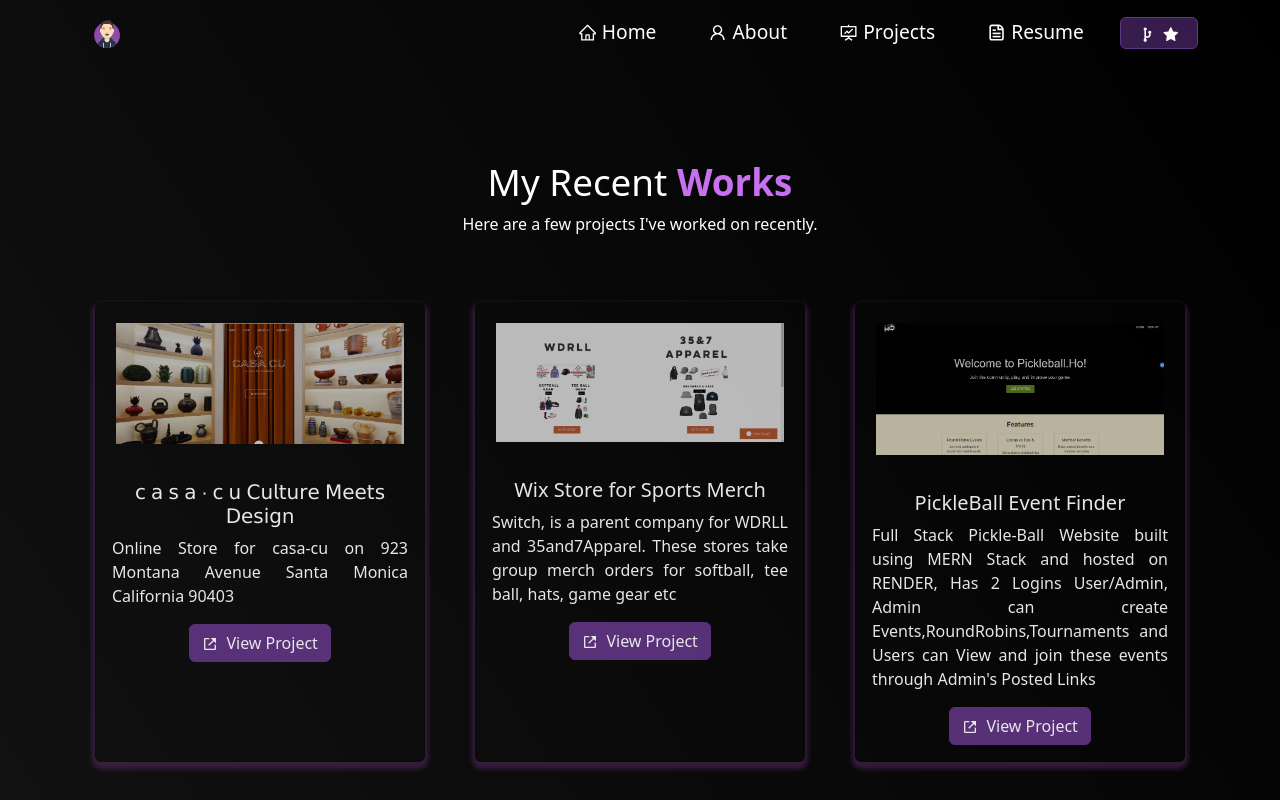
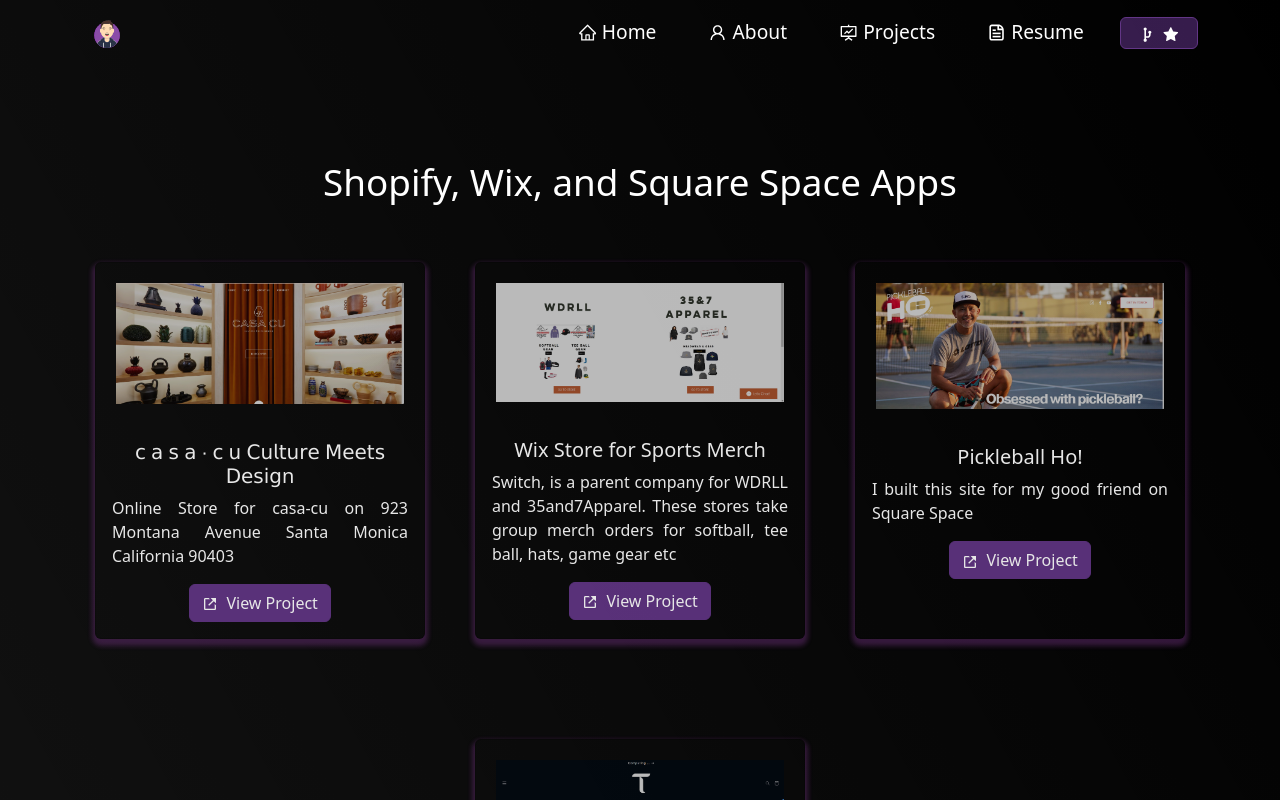
Before and after one commit to rakshith22-glitch/pfolio, a React (Create React App) app: page /project in a window 1280 px wide. Shown: the top 800 px of the page. Built offline with nearby package versions, Linux system fonts and the light colour scheme.

Commit message:
projects page

```diff
--- a/src/components/Projects/Projects.js
+++ b/src/components/Projects/Projects.js
@@ -10,20 +10,15 @@
 import portfolio from "../../Assets/Projects/portfolio.png";
 import casacu from "../../Assets/Projects/casacu.png";
 import switchstore from "../../Assets/Projects/switch.png";
+
 function Projects() {
   return (
     <Container fluid className="project-section">
       <Particle />
       <Container>
-        <h1 className="project-heading">
-          My Recent <strong className="purple">Works </strong>
-        </h1>
-        <p style={{ color: "white" }}>
-          Here are a few projects I've worked on recently.
-        </p>
+        <h2 className="project-heading">Shopify, Wix, and Square Space Apps</h2>
         <Row style={{ justifyContent: "center", paddingBottom: "10px" }}>
-
-        <Col md={4} className="project-card">
+          <Col md={4} className="project-card">
             <ProjectCard
               imgPath={casacu}
               isBlog={false}
@@ -44,28 +39,7 @@
             />
           </Col>
 
-        <Col md={4} className="project-card">
-            <ProjectCard
-              imgPath={pickleballho}
-              isBlog={false}
-              title="PickleBall Event Finder"
-              description="Full Stack Pickle-Ball Website built using MERN Stack and hosted on RENDER, Has 2 Logins User/Admin, Admin can create Events,RoundRobins,Tournaments and Users can View and join these events through Admin's Posted Links"
-              link="https://pbho-frotnend.onrender.com/"
-            />
-          </Col>
-
-
           <Col md={4} className="project-card">
-            <ProjectCard
-              imgPath={lovetoair}
-              isBlog={false}
-              title="LovetoAir"
-              description="A Review Website where buyers can air their grievances about their sellers. 1) CREATED DATABSE SCHEMA FROM SCRATCH USING MYSQL WORKBENCH 2)BACKEND-Node.js 3)FRONTEND-React "
-              link="https://lovetoair.com/"
-            />
-          </Col>
-
-           <Col md={4} className="project-card">
             <ProjectCard
               imgPath={ho}
               isBlog={false}
@@ -75,13 +49,37 @@
             />
           </Col>
 
-         <Col md={4} className="project-card">
+          <Col md={4} className="project-card">
             <ProjectCard
               imgPath={tao}
               isBlog={false}
               title="Ai For Social Good"
               description="This is a simple Shopify Merch Store for Crypto Currency $TAO, Built and modified existing free template and added credit, debit and crypto payment methods"
               link="https://taomerch.com/"
+            />
+          </Col>
+        </Row>
+
+        <h2 className="project-heading">Full Stack Apps</h2>
+        <Row style={{ justifyContent: "center", paddingBottom: "10px" }}>
+          <Col md={4} className="project-card">
+            <ProjectCard
+              imgPath={pickleballho}
+              isBlog={false}
+              title="PickleBall Event Finder"
+              description="Full Stack Pickle-Ball Website built using MERN Stack and hosted on RENDER, Has 2 Logins User/Admin,
+              Admin can create Events, RoundRobins, Tournaments and Users can View and join these events through Admin's Posted Links"
+              link="https://pbho-frotnend.onrender.com/"
+            />
+          </Col>
+
+          <Col md={4} className="project-card">
+            <ProjectCard
+              imgPath={lovetoair}
+              isBlog={false}
+              title="LovetoAir"
+              description="A Review Website where buyers can air their grievances about their sellers. 1) CREATED DATABSE SCHEMA FROM SCRATCH USING MYSQL WORKBENCH 2)BACKEND-Node.js 3)FRONTEND-React "
+              link="https://lovetoair.com/"
             />
           </Col>
 
@@ -104,7 +102,6 @@
               link="https://github.com/rakshith22-glitch/portfolio"
             />
           </Col>
-
         </Row>
       </Container>
     </Container>
```
